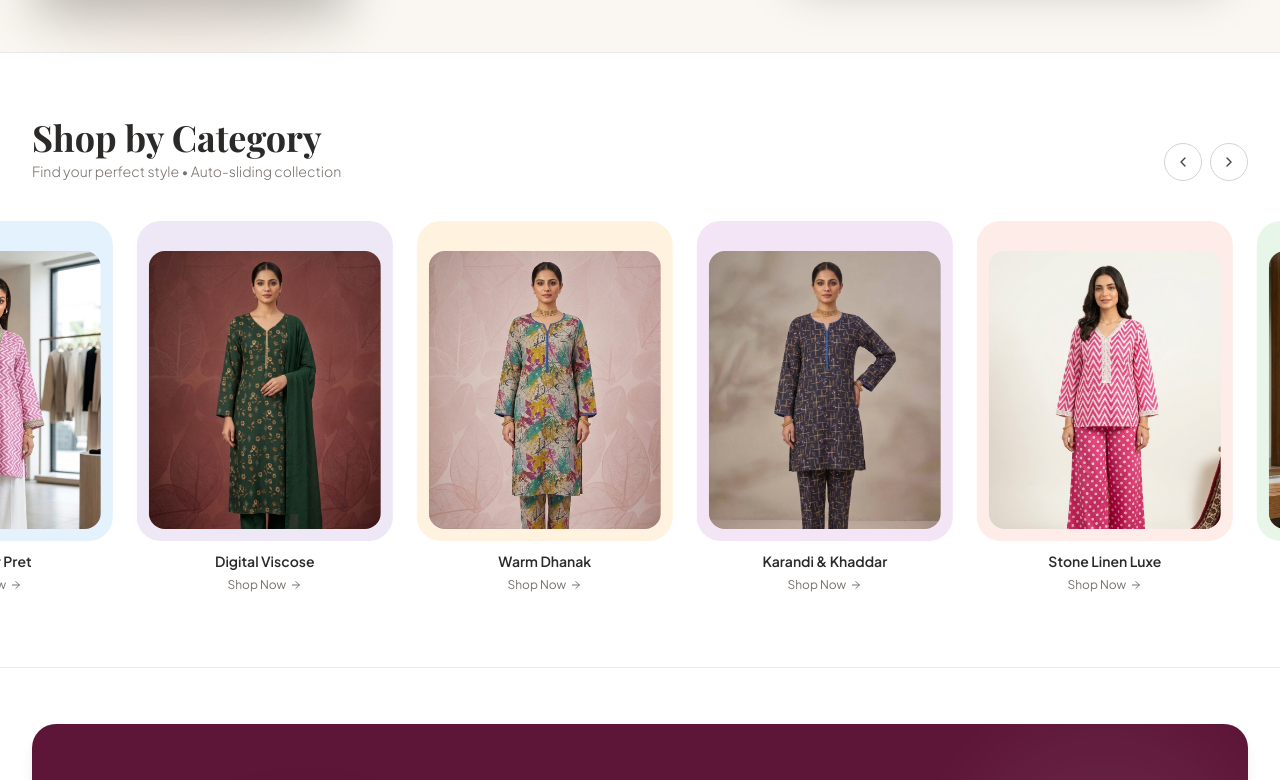
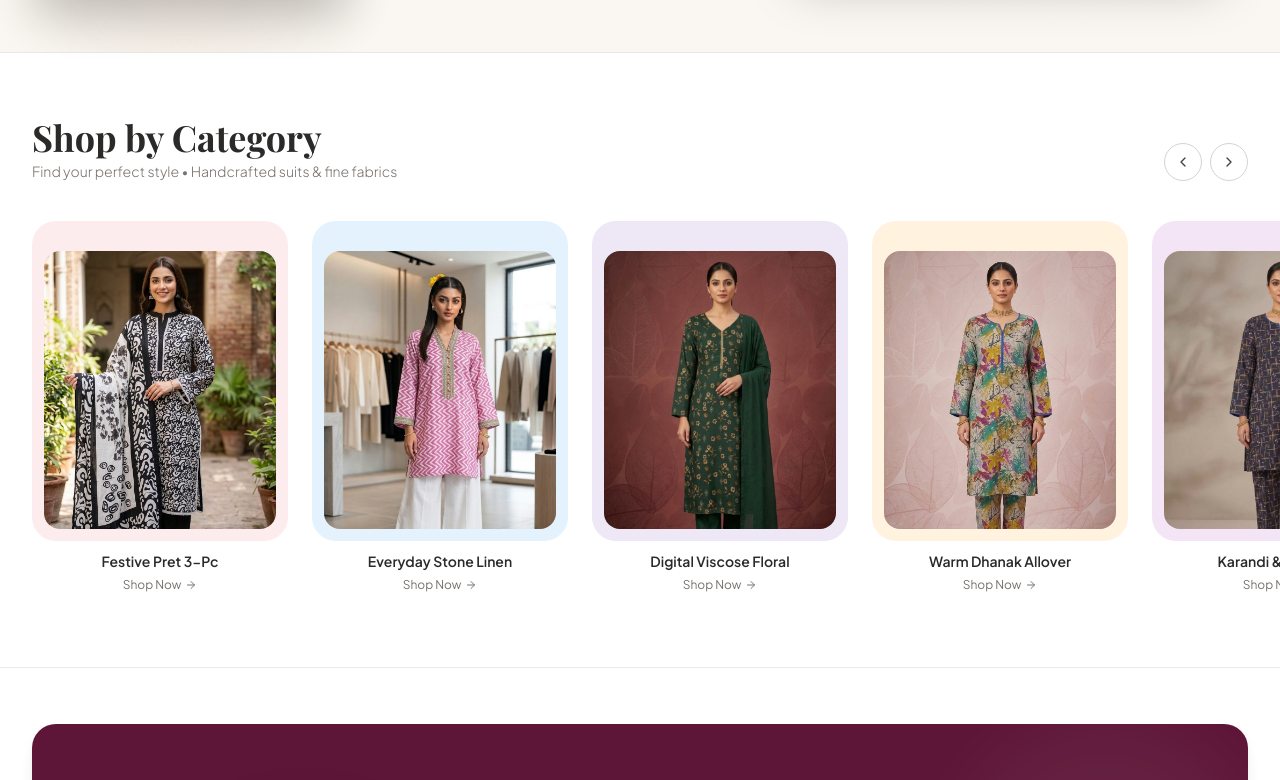
Before and after one commit to wasayrajput/RUAAN, a Next.js app: page / in a window 1280 px wide. Shown: the part 776-1556 px from the top of the page. Built offline with nearby package versions, Linux system fonts and the light colour scheme; a web font is replaced by a local one.

Commit message:
fix(slider): prevent hover reset, support seamless continuous drift and 10 diverse suits

```diff
--- a/src/components/CategoryCards.tsx
+++ b/src/components/CategoryCards.tsx
@@ -1,8 +1,8 @@
 'use client';
 
-import React, { useRef, useState, useEffect } from 'react';
+import React, { useRef, useEffect } from 'react';
 import Image from 'next/image';
-import { ArrowRight, ChevronLeft, ChevronRight, Sparkles } from 'lucide-react';
+import { ArrowRight, ChevronLeft, ChevronRight } from 'lucide-react';
 
 interface CategoryItem {
   id: string;
@@ -12,37 +12,38 @@ interface CategoryItem {
   bgColor: string;
 }
 
+// 10 distinct luxury suits & fabric categories with reference-style pastel backgrounds
 const CATEGORIES: CategoryItem[] = [
   {
-    id: 'dresses',
-    name: 'Festive Pret',
+    id: 'dl05',
+    name: 'Festive Pret 3-Pc',
     fabric: 'Doria Linen',
     image: '/products/DL05.jpg',
-    bgColor: 'bg-[#FCECEE]', // Soft Rose / Pink
+    bgColor: 'bg-[#FCECEE]', // Soft Rose Pink
   },
   {
-    id: 'stone-linen',
-    name: 'Everyday Pret',
+    id: 'sl03',
+    name: 'Everyday Stone Linen',
     fabric: 'Stone Linen',
     image: '/products/SL03.jpg',
     bgColor: 'bg-[#E3F2FD]', // Soft Powder Blue
   },
   {
-    id: 'viscose',
-    name: 'Digital Viscose',
+    id: 'dv01',
+    name: 'Digital Viscose Floral',
     fabric: 'Viscose',
     image: '/products/DV01.jpg',
-    bgColor: 'bg-[#EDE7F6]', // Soft Lavender / Lilac
+    bgColor: 'bg-[#EDE7F6]', // Soft Lavender
   },
   {
-    id: 'dhanak',
-    name: 'Warm Dhanak',
+    id: 'dh01',
+    name: 'Warm Dhanak Allover',
     fabric: 'Dhanak',
     image: '/products/DH01.png',
-    bgColor: 'bg-[#FFF3E0]', // Soft Warm Sand / Peach
+    bgColor: 'bg-[#FFF3E0]', // Soft Warm Sand
   },
   {
-    id: 'karandi',
+    id: 'kd01',
     name: 'Karandi & Khaddar',
     fabric: 'Karandi',
     image: '/products/KD01.jpg',
@@ -57,15 +58,36 @@ const CATEGORIES: CategoryItem[] = [
   },
   {
     id: 'sl04',
-    name: 'Chic Embroidered',
+    name: 'Embroidered Chic',
     fabric: 'Stone Linen',
     image: '/products/SL04.jpg',
     bgColor: 'bg-[#E8F5E9]', // Soft Mint Sage
   },
+  {
+    id: 'dl01',
+    name: 'Royal Doria Festive',
+    fabric: 'Doria Linen',
+    image: '/products/DL01.jpg',
+    bgColor: 'bg-[#FFF9C4]/40', // Soft Buttercream
+  },
+  {
+    id: 'dv02',
+    name: 'Classic Viscose 3-Pc',
+    fabric: 'Viscose',
+    image: '/products/DV02.jpg',
+    bgColor: 'bg-[#E0F2F1]', // Soft Sky Mist
+  },
+  {
+    id: 'kd02',
+    name: 'Winter Karandi Edit',
+    fabric: 'Karandi',
+    image: '/products/KD02.jpg',
+    bgColor: 'bg-[#EFEBE9]', // Soft Taupe Stone
+  },
 ];
 
-// Double list for seamless continuous infinite slide
-const SLIDER_ITEMS = [...CATEGORIES, ...CATEGORIES, ...CATEGORIES];
+// Double list for seamless, unbroken infinite loop
+const SLIDER_ITEMS = [...CATEGORIES, ...CATEGORIES];
 
 interface CategoryCardsProps {
   onSelectCategory?: (fabric: string) => void;
@@ -73,7 +95,55 @@ interface CategoryCardsProps {
 
 export const CategoryCards: React.FC<CategoryCardsProps> = ({ onSelectCategory }) => {
   const scrollRef = useRef<HTMLDivElement>(null);
-  const [isPaused, setIsPaused] = useState(false);
+  const isHoveredRef = useRef(false);
+
+  // Delta-time based smooth drift: Never resets on hover! Freezes in place wherever mouse is!
+  useEffect(() => {
+    const container = scrollRef.current;
+    if (!container) return;
+
+    let animId: number;
+    let lastTime = performance.now();
+
+    const animate = (time: number) => {
+      const delta = time - lastTime;
+      lastTime = time;
+
+      if (!isHoveredRef.current && container) {
+        // Smooth 40px per second drift
+        container.scrollLeft += (delta / 1000) * 42;
+
+        // Seamless wrap around when reaching half of duplicated list
+        const halfWidth = container.scrollWidth / 2;
+        if (container.scrollLeft >= halfWidth) {
+          container.scrollLeft -= halfWidth;
+        }
+      }
+      animId = requestAnimationFrame(animate);
+    };
+
+    animId = requestAnimationFrame(animate);
+
+    const onEnter = () => {
+      isHoveredRef.current = true;
+    };
+    const onLeave = () => {
+      isHoveredRef.current = false;
+    };
+
+    container.addEventListener('mouseenter', onEnter);
+    container.addEventListener('mouseleave', onLeave);
+    container.addEventListener('touchstart', onEnter, { passive: true });
+    container.addEventListener('touchend', onLeave, { passive: true });
+
+    return () => {
+      cancelAnimationFrame(animId);
+      container.removeEventListener('mouseenter', onEnter);
+      container.removeEventListener('mouseleave', onLeave);
+      container.removeEventListener('touchstart', onEnter);
+      container.removeEventListener('touchend', onLeave);
+    };
+  }, []);
 
   const handleCategoryClick = (fabric: string) => {
     if (onSelectCategory) {
@@ -85,13 +155,15 @@ export const CategoryCards: React.FC<CategoryCardsProps> = ({ onSelectCategory }
     }
   };
 
-  const scroll = (direction: 'left' | 'right') => {
+  const handlePrev = () => {
     if (scrollRef.current) {
-      const scrollAmount = 300;
-      scrollRef.current.scrollBy({
-        left: direction === 'left' ? -scrollAmount : scrollAmount,
-        behavior: 'smooth',
-      });
+      scrollRef.current.scrollBy({ left: -300, behavior: 'smooth' });
+    }
+  };
+
+  const handleNext = () => {
+    if (scrollRef.current) {
+      scrollRef.current.scrollBy({ left: 300, behavior: 'smooth' });
     }
   };
 
@@ -99,32 +171,34 @@ export const CategoryCards: React.FC<CategoryCardsProps> = ({ onSelectCategory }
     <section id="categories" className="py-12 sm:py-16 bg-white border-b border-stone-200/80 overflow-hidden">
       <div className="max-w-7xl mx-auto px-4 sm:px-6 lg:px-8 mb-6 sm:mb-8">
 
-        {/* Section Header with Left/Right Arrow Controls (Reference Style + Slider Controls) */}
+        {/* Section Header with Functional Left/Right Arrow Controls */}
         <div className="flex items-end justify-between">
           <div className="space-y-1">
             <h2 className="text-2xl sm:text-3xl lg:text-4xl font-serif font-bold text-brand-charcoal">
               Shop by Category
             </h2>
             <p className="text-xs sm:text-sm text-stone-500 font-light">
-              Find your perfect style • Auto-sliding collection
+              Find your perfect style • Handcrafted suits &amp; fine fabrics
             </p>
           </div>
 
-          {/* Slider Prev / Next Controls */}
+          {/* Interactive Prev / Next Navigation Arrows */}
           <div className="flex items-center gap-2">
             <button
               type="button"
-              onClick={() => scroll('left')}
-              className="p-2 sm:p-2.5 rounded-full border border-stone-300 hover:border-stone-900 text-stone-700 hover:text-stone-900 bg-white hover:bg-stone-50 transition active:scale-95 shadow-xs"
+              onClick={handlePrev}
+              className="p-2 sm:p-2.5 rounded-full border border-stone-300 hover:border-stone-900 text-stone-700 hover:text-stone-900 bg-white hover:bg-stone-50 transition active:scale-95 shadow-xs cursor-pointer"
               aria-label="Previous Slide"
+              title="Previous"
             >
               <ChevronLeft className="w-4 h-4" />
             </button>
             <button
               type="button"
-              onClick={() => scroll('right')}
-              className="p-2 sm:p-2.5 rounded-full border border-stone-300 hover:border-stone-900 text-stone-700 hover:text-stone-900 bg-white hover:bg-stone-50 transition active:scale-95 shadow-xs"
+              onClick={handleNext}
+              className="p-2 sm:p-2.5 rounded-full border border-stone-300 hover:border-stone-900 text-stone-700 hover:text-stone-900 bg-white hover:bg-stone-50 transition active:scale-95 shadow-xs cursor-pointer"
               aria-label="Next Slide"
+              title="Next"
             >
               <ChevronRight className="w-4 h-4" />
             </button>
@@ -133,21 +207,12 @@ export const CategoryCards: React.FC<CategoryCardsProps> = ({ onSelectCategory }
 
       </div>
 
-      {/* Auto-Moving Infinite Slider Ribbon ("Jaise pehle chalte the") */}
+      {/* Smooth Continuous Gliding Track: NEVER resets on hover, stays in place, supports arrows & swipe */}
       <div
         ref={scrollRef}
-        onMouseEnter={() => setIsPaused(true)}
-        onMouseLeave={() => setIsPaused(false)}
-        onTouchStart={() => setIsPaused(true)}
-        onTouchEnd={() => setIsPaused(false)}
-        className="relative w-full overflow-x-auto no-scrollbar py-2"
+        className="relative w-full overflow-x-auto no-scrollbar py-2 cursor-grab active:cursor-grabbing"
       >
-        <div
-          className={`flex gap-4 sm:gap-6 px-4 sm:px-8 w-max ${
-            isPaused ? '' : 'animate-infinite-scroll'
-          }`}
-          style={{ animationDuration: '45s' }}
-        >
+        <div className="flex gap-4 sm:gap-6 px-4 sm:px-8 w-max">
           {SLIDER_ITEMS.map((cat, idx) => (
             <div
               key={`${cat.id}-${idx}`}
```
